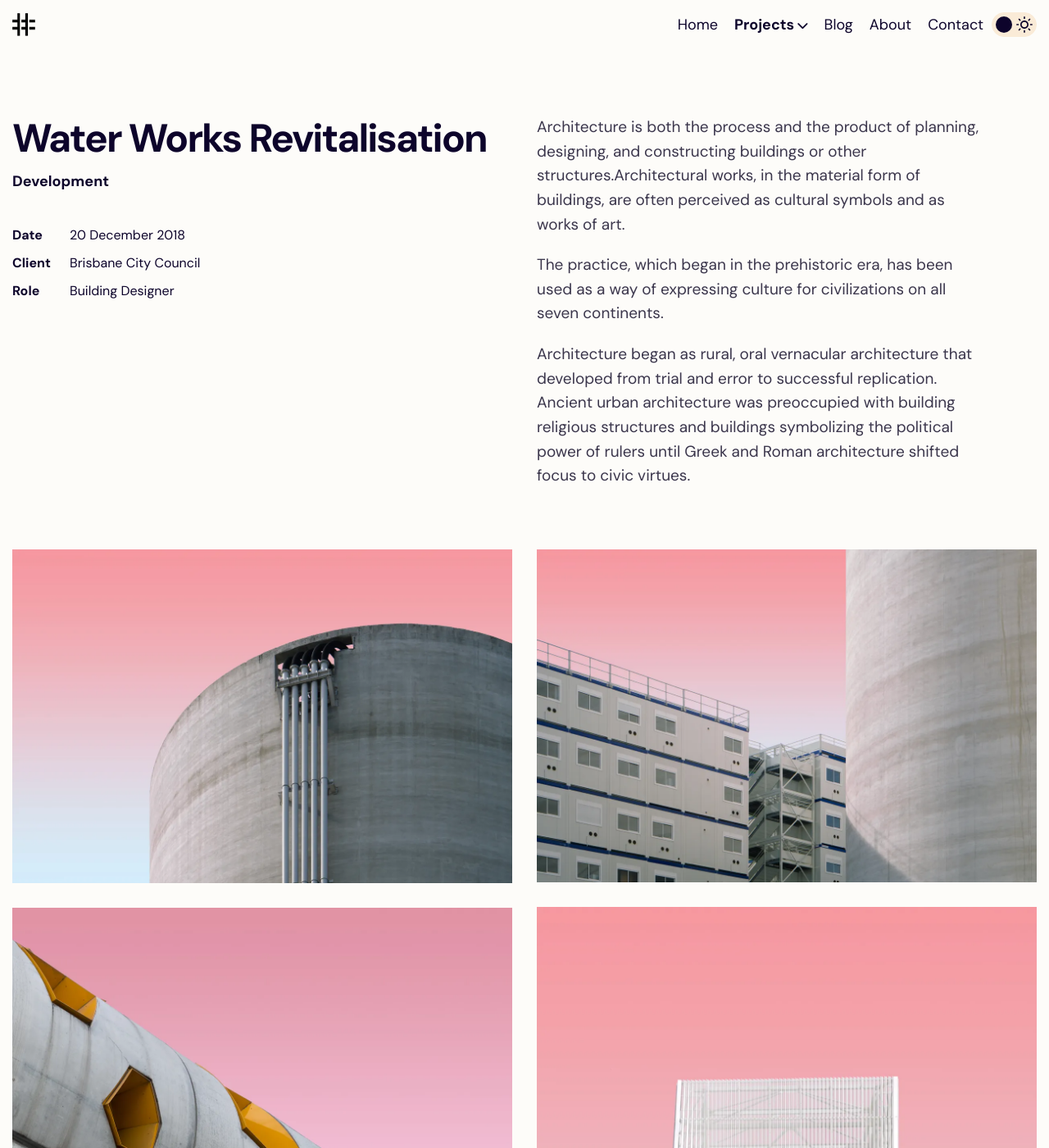
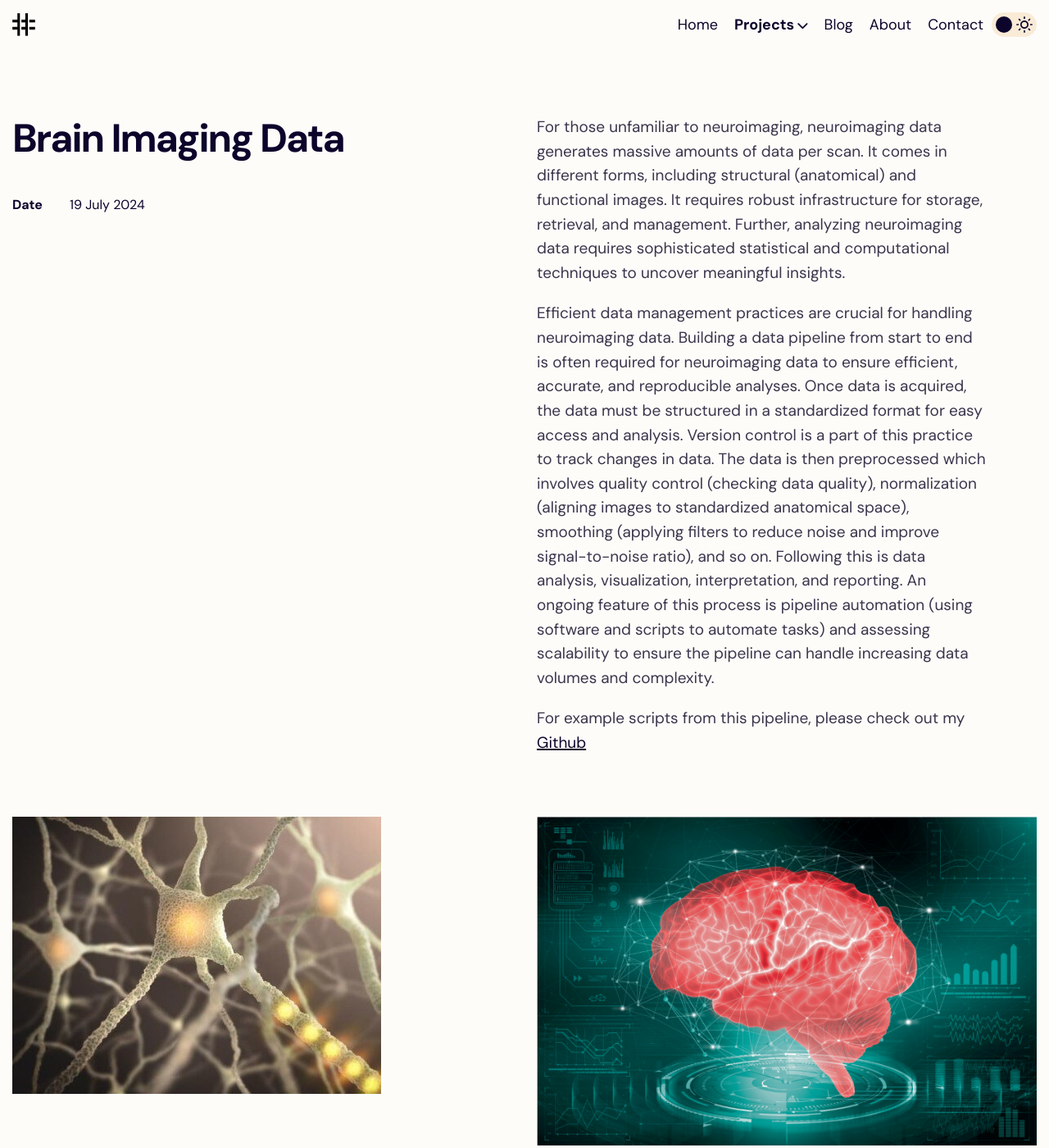
Before and after one commit to arianayoum/ariana-youm, a Jekyll site: the page built from collections/_projects/project-1.md, in a window 1280 px wide and 1400 px high. Shown: the whole window at 82% size. Built offline with Jekyll 4.4.1, drawn with Linux system fonts in a browser that asks for light colours; nearby versions of some CDN libraries.

Commit message:
Update project-1.md

```diff
--- a/collections/_projects/project-1.md
+++ b/collections/_projects/project-1.md
@@ -1,25 +1,18 @@
 ---
 layout: project # alternative layouts: project, project-left, project-right, project-top
-title: "Water Works Revitalisation"
-description: "Breathing new life into old industrial estates"
-date: 2018-12-20
+title: "Brain Imaging Data"
+description: "Building a Data Pipeline From Start to Finish"
 weight: 3
-thumbnail: "/assets/images/gen/projects/project-2-1-thumbnail.webp"
-image: "/assets/images/gen/projects/project-2-1.webp"
-categories: ["Development"]
-client: "Brisbane City Council"
-role: "Building Designer"
+thumbnail: "/assets/images/gen/projects/acetylcholine.jpg"
+image: "/assets/images/gen/projects/acetylcholine.jpg"
 gallery:
-  - image: "/assets/images/gen/projects/project-2-1.webp"
-  - image: "/assets/images/gen/projects/project-2-2.webp"
-  - image: "/assets/images/gen/projects/project-2-5.webp"
-  - image: "/assets/images/gen/projects/project-2-4.webp"
-  - image: "/assets/images/gen/projects/project-2-3.webp"
-  - image: "/assets/images/gen/projects/project-2-6.webp"
+  - image: "/assets/images/gen/projects/acetylcholine.jpg"
+  - image: "/assets/images/gen/projects/brain-data.png"
+
 ---
 
-Architecture is both the process and the product of planning, designing, and constructing buildings or other structures.Architectural works, in the material form of buildings, are often perceived as cultural symbols and as works of art.
+For those unfamiliar to neuroimaging, neuroimaging data generates massive amounts of data per scan. It comes in different forms, including structural (anatomical) and functional images. It requires robust infrastructure for storage, retrieval, and management. Further, analyzing neuroimaging data requires sophisticated statistical and computational techniques to uncover meaningful insights.
 
-The practice, which began in the prehistoric era, has been used as a way of expressing culture for civilizations on all seven continents.
+Efficient data management practices are crucial for handling neuroimaging data. Building a data pipeline from start to end is often required for neuroimaging data to ensure efficient, accurate, and reproducible analyses. Once data is acquired, the data must be structured in a standardized format for easy access and analysis. Version control is a part of this practice to track changes in data. The data is then preprocessed which involves quality control (checking data quality), normalization (aligning images to standardized anatomical space), smoothing (applying filters to reduce noise and improve signal-to-noise ratio), and so on. Following this is data analysis, visualization, interpretation, and reporting. An ongoing feature of this process is pipeline automation (using software and scripts to automate tasks) and assessing scalability to ensure the pipeline can handle increasing data volumes and complexity.
 
-Architecture began as rural, oral vernacular architecture that developed from trial and error to successful replication. Ancient urban architecture was preoccupied with building religious structures and buildings symbolizing the political power of rulers until Greek and Roman architecture shifted focus to civic virtues.
+For example scripts from this pipeline, please check out my [Github](https://github.com/arianayoum/neuroimaging-data-pipeline)
```
